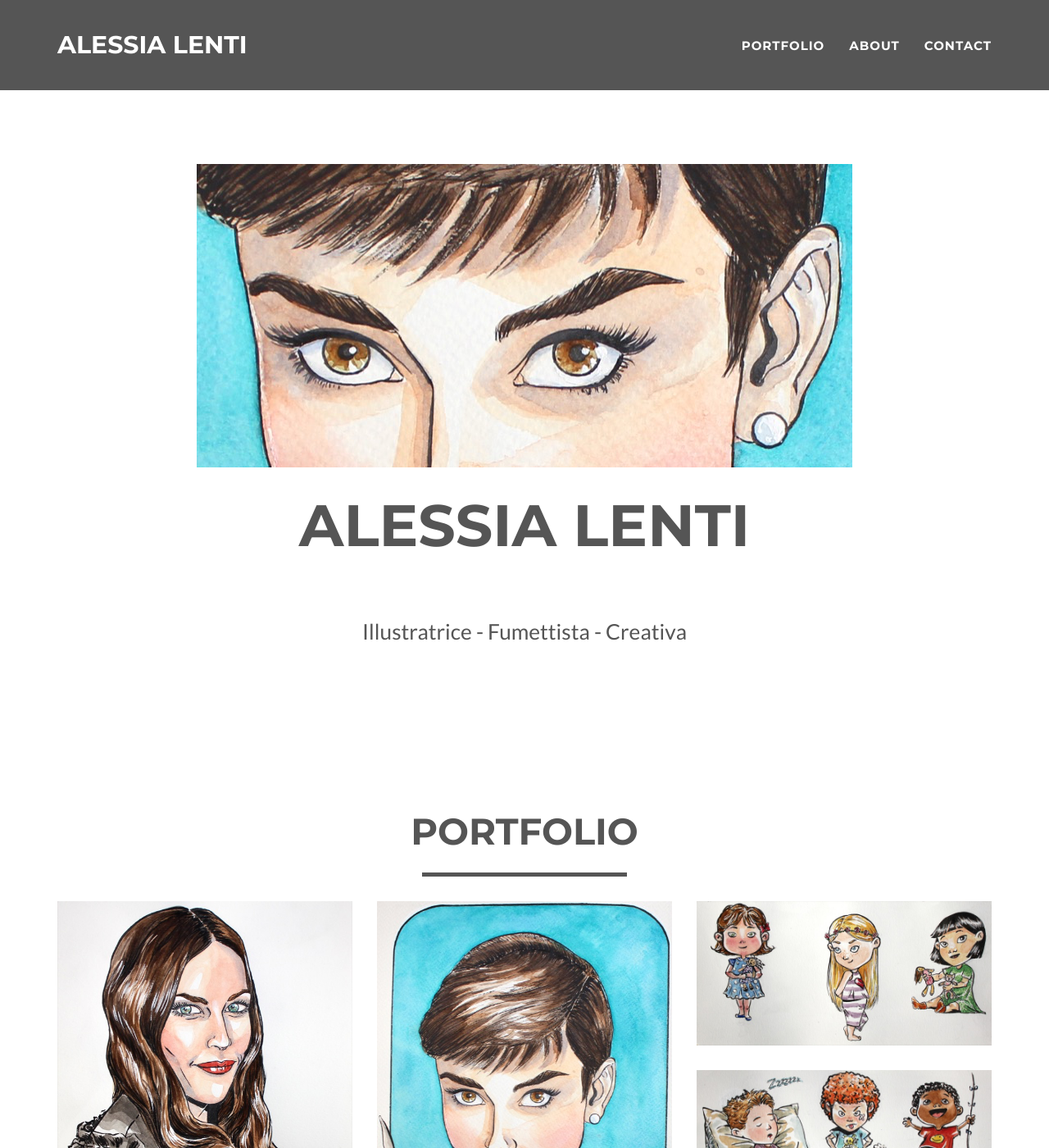
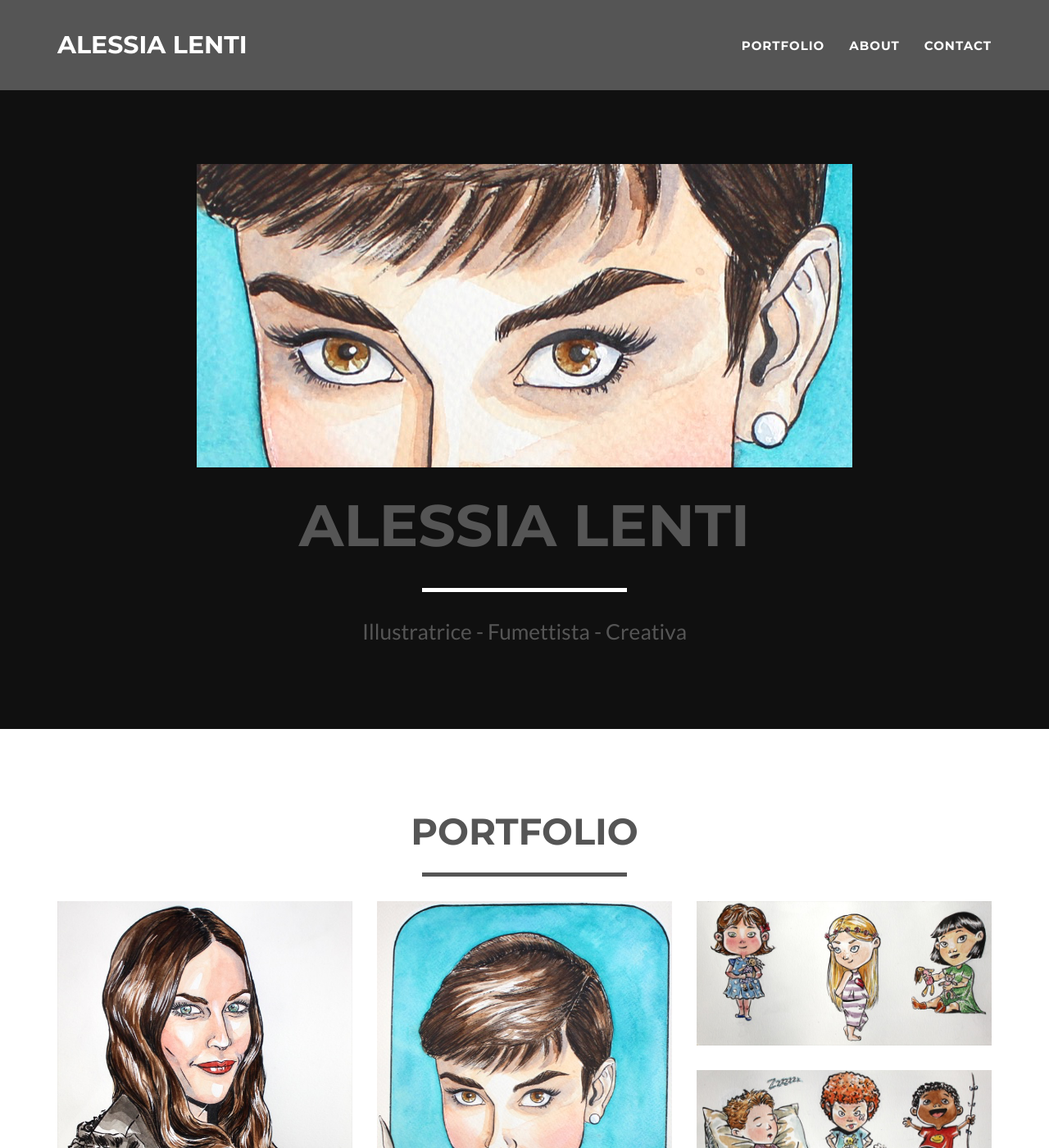
Before and after one commit to motocarota/alessialenti.github.io, a Jekyll site: the page built from index.html, in a window 1280 px wide and 1400 px high. Shown: the whole window at 82% size. Built offline with Jekyll 4.4.1, drawn with Linux system fonts in a browser that asks for light colours.

Commit message:
Update _config.yml

```diff
--- a/_config.yml
+++ b/_config.yml
@@ -10,7 +10,7 @@ contact: static
 
 # Color settings (hex-codes without the leading hash-tag)
 color:
-  primary: 000000
+  primary: 101010
   primary-rgb: "0,0,0"
   secondary: 555555
   secondary-dark: 333333
```
